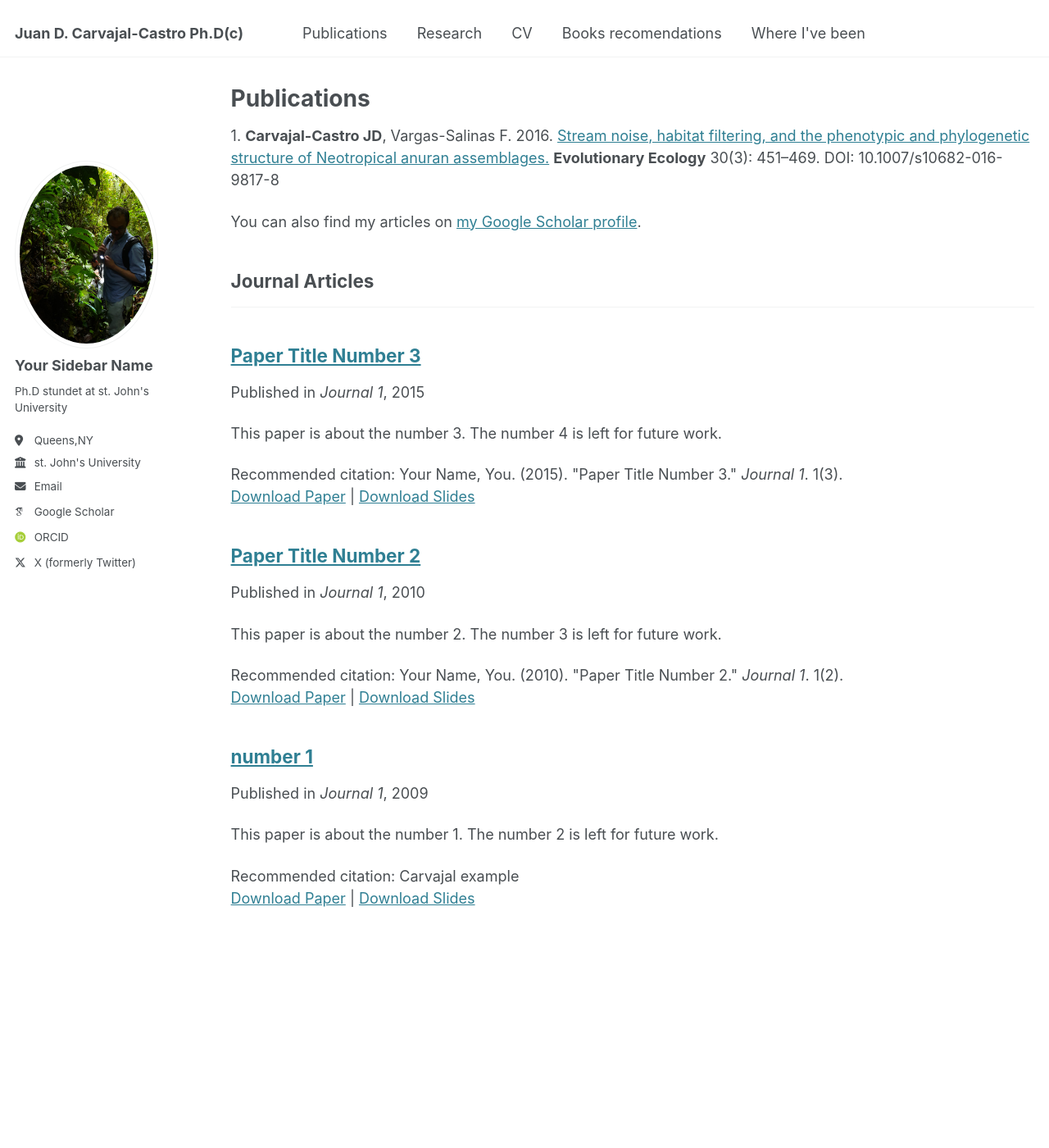
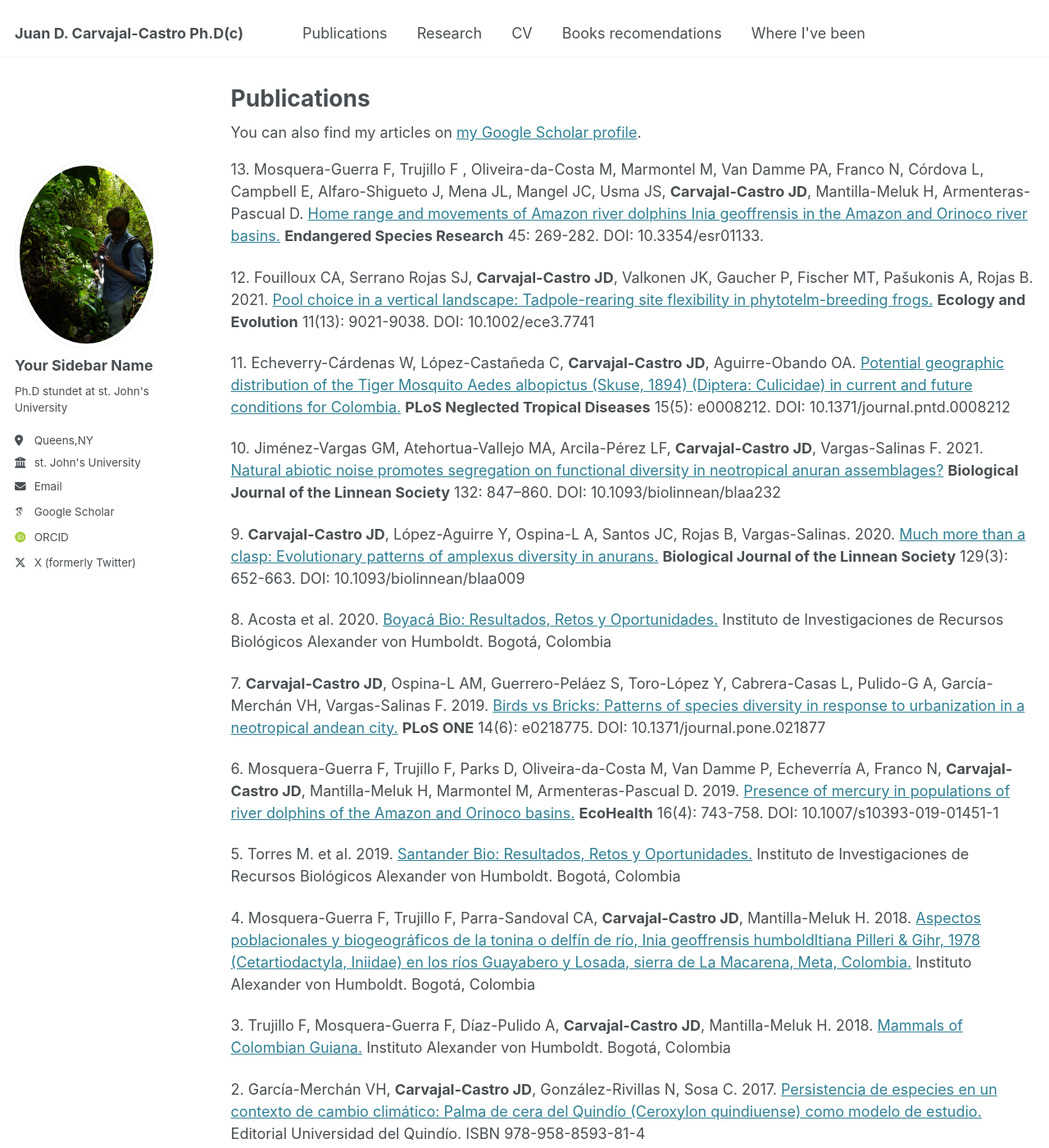
Before and after one commit to carvajaljcastro/carvajaljcastro.github.io, a Jekyll site: the page built from _pages/publications.html, in a window 1280 px wide and 1400 px high. Shown: the whole window at 82% size. Built offline with Jekyll 4.4.1, drawn with Linux system fonts in a browser that asks for light colours; some web fonts are replaced.

Commit message:
commit # 11

```diff
--- a/_pages/publications.html
+++ b/_pages/publications.html
@@ -5,14 +5,38 @@ permalink: /publications/
 author_profile: true
 ---
 
-
-<p> 1. <b>Carvajal-Castro JD</b>, Vargas-Salinas F. 2016. <a href="/Publication_folder/Stream_noise_habitat_filtering_.pdf"> Stream noise, habitat filtering, and the phenotypic and phylogenetic structure of Neotropical anuran assemblages.</a> <b>Evolutionary Ecology</b> 30(3): 451–469. DOI: 10.1007/s10682-016-9817-8 </p>
-
-
-
 {% if site.author.googlescholar %}
   <div class="wordwrap">You can also find my articles on <a href="{{site.author.googlescholar}}">my Google Scholar profile</a>.</div>
 {% endif %}
+
+
+<p> 13. Mosquera-Guerra F, Trujillo F , Oliveira-da-Costa M, Marmontel M, Van Damme PA, Franco N, Córdova L, Campbell E, Alfaro-Shigueto J, Mena JL, Mangel JC, Usma JS, <b>Carvajal-Castro JD</b>, Mantilla-Meluk H, Armenteras-Pascual D. <a href="/Publication_folder/Home range and movements of Amazon river.pdf">Home range and movements of Amazon river dolphins Inia geoffrensis in the Amazon and Orinoco river basins.</a> <b>Endangered Species Research</b> 45: 269-282. DOI: 10.3354/esr01133. </p>
+
+<p> 12. Fouilloux CA, Serrano Rojas SJ, <b>Carvajal-Castro JD</b>, Valkonen JK, Gaucher P, Fischer MT, Pašukonis A, Rojas B. 2021. <a href="/Publication_folder/Ecology and Evolution - 2021 - Fouilloux - Pool choice in a vertical landscape  Tadpole‐rearing site flexibility in.pdf">Pool choice in a vertical landscape: Tadpole-rearing site flexibility in phytotelm-breeding frogs.</a> <b>Ecology and Evolution</b> 11(13): 9021-9038. DOI: 10.1002/ece3.7741 </p>
+
+<p> 11. Echeverry-Cárdenas W, López-Castañeda C, <b>Carvajal-Castro JD</b>, Aguirre-Obando OA. <a href="/Publication_folder/Potential geographic distribution of the Tiger Mosquito.pdf">Potential geographic distribution of the Tiger Mosquito Aedes albopictus (Skuse, 1894) (Diptera: Culicidae) in current and future conditions for Colombia.</a> <b>PLoS Neglected Tropical Diseases</b> 15(5): e0008212. DOI: 10.1371/journal.pntd.0008212 </p>
+
+<p> 10. Jiménez-Vargas GM, Atehortua-Vallejo MA, Arcila-Pérez LF, <b>Carvajal-Castro JD</b>, Vargas-Salinas F. 2021. <a href="/Publication_folder/Assemblages_functional_diversity.pdf">Natural abiotic noise promotes segregation on functional diversity in neotropical anuran assemblages?</a> <b>Biological Journal of the Linnean Society</b> 132: 847–860. DOI: 10.1093/biolinnean/blaa232 </p>
+
+<p> 9. <b>Carvajal-Castro JD</b>, López-Aguirre Y, Ospina-L A, Santos JC, Rojas B, Vargas-Salinas. 2020. <a href="/Publication_folder/Carvajal_etal_2020_amplexus.pdf">Much more than a clasp: Evolutionary patterns of amplexus diversity in anurans.</a> <b>Biological Journal of the Linnean Society</b> 129(3): 652-663. DOI: 10.1093/biolinnean/blaa009 </p>
+
+<p> 8. Acosta et al. 2020. <a href="#">Boyacá Bio: Resultados, Retos y Oportunidades.</a> Instituto de Investigaciones de Recursos Biológicos Alexander von Humboldt. Bogotá, Colombia</p>
+
+<p> 7. <b>Carvajal-Castro JD</b>, Ospina-L AM, Guerrero-Peláez S, Toro-López Y, Cabrera-Casas L, Pulido-G A, García-Merchán VH, Vargas-Salinas F. 2019. <a href="/Publication_folder/Patterns of species diversity in response to urbanization in a Neotropical Andean city.pdf">Birds vs Bricks: Patterns of species diversity in response to urbanization in a neotropical andean city.</a> <b>PLoS ONE</b> 14(6): e0218775. DOI: 10.1371/journal.pone.021877 </p>
+
+<p> 6. Mosquera-Guerra F, Trujillo F, Parks D, Oliveira-da-Costa M, Van Damme P, Echeverría A, Franco N, <b>Carvajal-Castro JD</b>, Mantilla-Meluk H, Marmontel M, Armenteras-Pascual D. 2019. <a href="/Publication_folder/Mercury in Populations of River Dolphins of the Amazon and Orinoco Basins.pdf">Presence of mercury in populations of river dolphins of the Amazon and Orinoco basins.</a> <b>EcoHealth</b> 16(4): 743-758. DOI: 10.1007/s10393-019-01451-1 </p>
+
+<p> 5. Torres M. et al. 2019. <a href="#">Santander Bio: Resultados, Retos y Oportunidades.</a> Instituto de Investigaciones de Recursos Biológicos Alexander von Humboldt. Bogotá, Colombia</p>
+
+<p> 4. Mosquera-Guerra F, Trujillo F, Parra-Sandoval CA, <b>Carvajal-Castro JD</b>, Mantilla-Meluk H. 2018. <a href="#">Aspectos poblacionales y biogeográficos de la tonina o delfín de río, Inia geoffrensis humboldltiana Pilleri & Gihr, 1978 (Cetartiodactyla, Iniidae) en los ríos Guayabero y Losada, sierra de La Macarena, Meta, Colombia.</a> Instituto Alexander von Humboldt. Bogotá, Colombia</p>
+
+<p> 3. Trujillo F, Mosquera-Guerra F, Díaz-Pulido A, <b>Carvajal-Castro JD</b>, Mantilla-Meluk H. 2018. <a href="#">Mammals of Colombian Guiana.</a> Instituto Alexander von Humboldt. Bogotá, Colombia</p>
+
+<p> 2. García-Merchán VH, <b>Carvajal-Castro JD</b>, González-Rivillas N, Sosa C. 2017. <a href="#">Persistencia de especies en un contexto de cambio climático: Palma de cera del Quindío (Ceroxylon quindiuense) como modelo de estudio.</a> Editorial Universidad del Quindío. ISBN 978-958-8593-81-4 </p>
+
+<p> 1. <b>Carvajal-Castro JD</b>, Vargas-Salinas F. 2016. <a href="/Publication_folder/Stream_noise_habitat_filtering_.pdf">Stream noise, habitat filtering, and the phenotypic and phylogenetic structure of Neotropical anuran assemblages.</a> <b>Evolutionary Ecology</b> 30(3): 451–469. DOI: 10.1007/s10682-016-9817-8 </p>
+
+
 
 {% include base_path %}
 
--- a/_publications/2009-10-01-paper-title-number-1.md
+++ /dev/null
@@ -1,14 +0,0 @@
----
-title: "number 1"
-collection: publications
-category: manuscripts
-permalink: /publication/2009-10-01-paper-title-number-1
-excerpt: 'This paper is about the number 1. The number 2 is left for future work.'
-date: 2009-10-01
-venue: 'Journal 1'
-slidesurl: 'http://carvajaljcastro.github.io/Publication_folder/Stream_noise_habitat_filtering_.pdf'
-paperurl:  'http://carvajaljcastro.github.io/Publication_folder/Stream_noise_habitat_filtering_.pdf'
-citation: 'Carvajal example'
----
-
-The contents above will be part of a list of publications, if the user clicks the link for the publication than the contents of section will be rendered as a full page, allowing you to provide more information about the paper for the reader. When publications are displayed as a single page, the contents of the above "citation" field will automatically be included below this section in a smaller font.
--- a/_publications/2010-10-01-paper-title-number-2.md
+++ /dev/null
@@ -1,14 +0,0 @@
----
-title: "Paper Title Number 2"
-collection: publications
-category: manuscripts
-permalink: /publication/2010-10-01-paper-title-number-2
-excerpt: 'This paper is about the number 2. The number 3 is left for future work.'
-date: 2010-10-01
-venue: 'Journal 1'
-slidesurl: 'http://academicpages.github.io/files/slides2.pdf'
-paperurl: 'http://academicpages.github.io/files/paper2.pdf'
-citation: 'Your Name, You. (2010). &quot;Paper Title Number 2.&quot; <i>Journal 1</i>. 1(2).'
----
-
-The contents above will be part of a list of publications, if the user clicks the link for the publication than the contents of section will be rendered as a full page, allowing you to provide more information about the paper for the reader. When publications are displayed as a single page, the contents of the above "citation" field will automatically be included below this section in a smaller font.
--- a/_publications/2015-10-01-paper-title-number-3.md
+++ /dev/null
@@ -1,14 +0,0 @@
----
-title: "Paper Title Number 3"
-collection: publications
-category: manuscripts
-permalink: /publication/2015-10-01-paper-title-number-3
-excerpt: 'This paper is about the number 3. The number 4 is left for future work.'
-date: 2015-10-01
-venue: 'Journal 1'
-slidesurl: 'http://academicpages.github.io/files/slides3.pdf'
-paperurl: 'http://academicpages.github.io/files/paper3.pdf'
-citation: 'Your Name, You. (2015). &quot;Paper Title Number 3.&quot; <i>Journal 1</i>. 1(3).'
----
-
-The contents above will be part of a list of publications, if the user clicks the link for the publication than the contents of section will be rendered as a full page, allowing you to provide more information about the paper for the reader. When publications are displayed as a single page, the contents of the above "citation" field will automatically be included below this section in a smaller font.
```
Also changed, not shown: _publications/2024-02-17-paper-title-number-4.md (deleted, +0 -13 lines).
